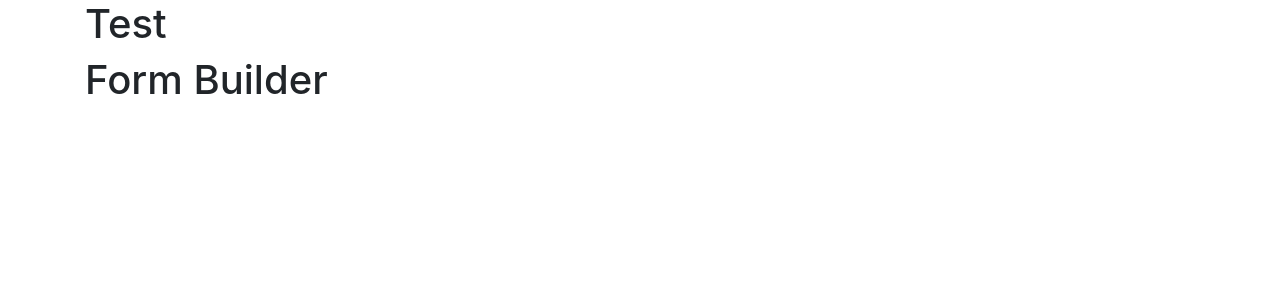
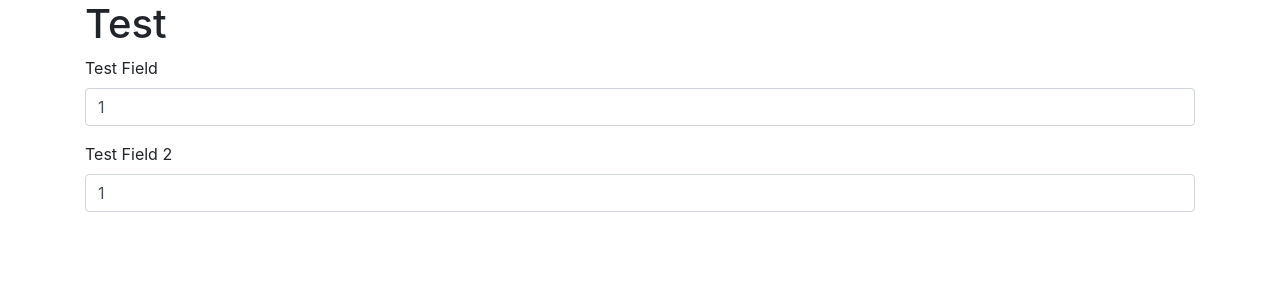
Before and after one commit to naveenkosigi/Dynamic-Form-Builder, a React (Create React App) app: page / in a window 1280 px wide. Shown: the top 300 px of the page. Built offline with nearby package versions, Linux system fonts and the light colour scheme.

Commit message:
Stable dynamic formbuilder func. rendering UI

```diff
--- a/src/App.js
+++ b/src/App.js
@@ -14,6 +14,11 @@ function App() {
           label : {name : 'Test Field'},
           input : {type : 'number',name : 'field1'},
           misc : {validator : (value => value > 5)}
+        },
+        {
+          label : {name : 'Test Field 2'},
+          input : {type : 'text',name : 'field2'},
+          misc : {validator : (value => value.trim().length === 0)}
         }
       ]}/>
     </div>
--- a/src/components/FormBuilder/FormBuilder.js
+++ b/src/components/FormBuilder/FormBuilder.js
@@ -1,4 +1,5 @@
 import { useMemo, useReducer } from "react"
+import Input from "./Input";
 /*  [
      {label : {}
  *   input : {}
@@ -41,10 +42,18 @@ const FormBuilder = (props) => {
         }
     }
 
+    const formConstructor = props.formOptions.map((option) => {
+        return (
+            <Input options={option} />
+        );
+    })
+
     const [state,formActionDispatcher] = useReducer(formReducer,constructedPayload);
 
     return(
-        <h1>Form Builder</h1>
+        <form>
+            {formConstructor}
+        </form>
     )
 }
 
```
